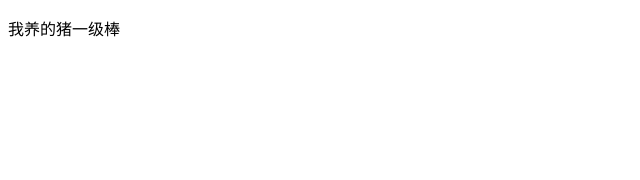
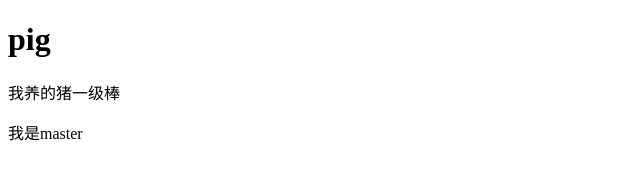
Before and after one commit to GeekyGuang/git-demo-1, a plain HTML site: page index.html in a window 1280 px wide. Shown: the whole page, without its empty margins (0-640 px from the left). Drawn offline with Linux system fonts and the light colour scheme.

Commit message:
一点修饰

```diff
--- a/index.html
+++ b/index.html
@@ -8,7 +8,9 @@
 </head>
 
 <body>
+    <h1>pig</h1>
     <p>我养的猪一级棒</p>
+    <p>我是master</p>
 </body>
 
 </html>
```
